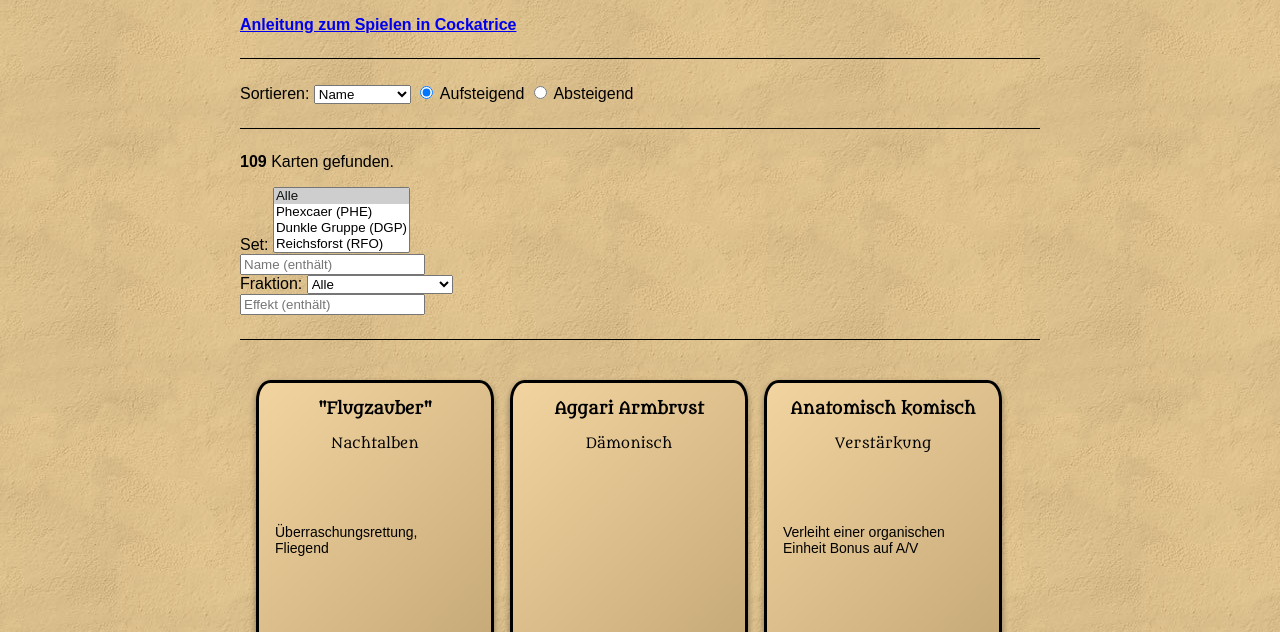
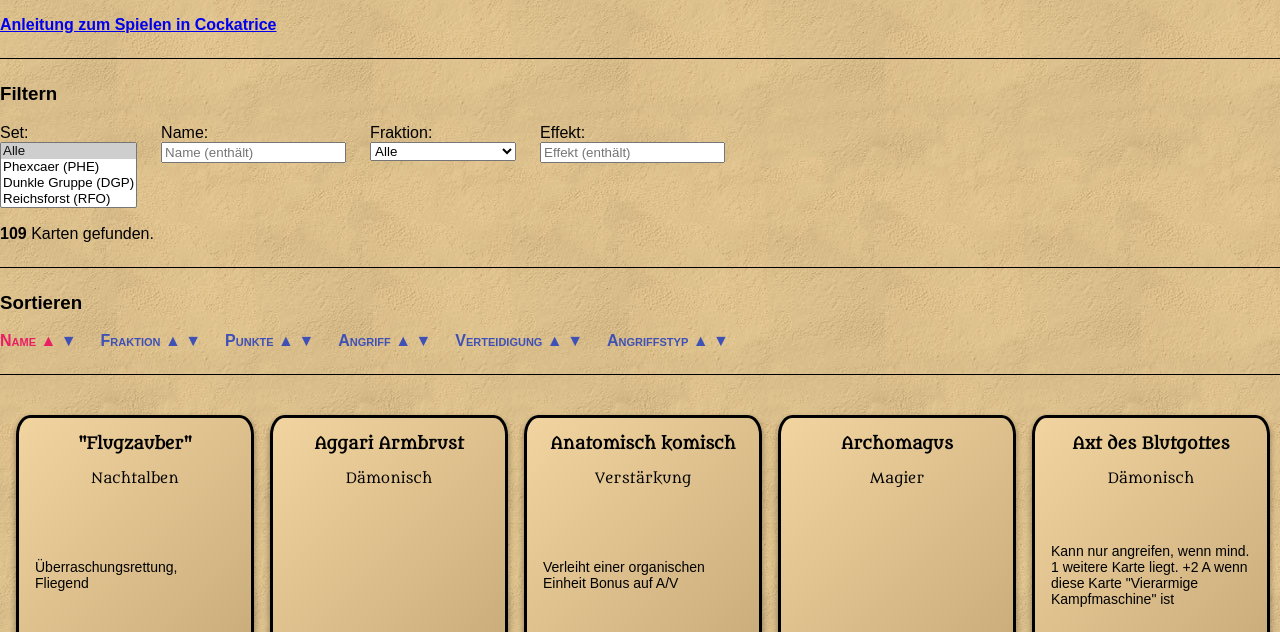
Before and after one commit to r-zander/Schlacht-um-Aventurien-Orakel, a plain HTML site: page index.html in a window 1280 px wide. Shown: the part 145-777 px from the top of the page. Drawn offline with Linux system fonts and the light colour scheme.

Commit message:
Improved layout.

```diff
--- a/css/style.less
+++ b/css/style.less
@@ -5,11 +5,7 @@
 	font-weight: 400;
 	src: url('fonts/metamorphous-v6-latin-regular.eot'); /* IE9 Compat Modes */
 	src: local('Metamorphous'),
-	url('fonts/metamorphous-v6-latin-regular.eot?#iefix') format('embedded-opentype'), /* IE6-IE8 */
-	url('fonts/metamorphous-v6-latin-regular.woff2') format('woff2'), /* Super Modern Browsers */
-	url('fonts/metamorphous-v6-latin-regular.woff') format('woff'), /* Modern Browsers */
-	url('fonts/metamorphous-v6-latin-regular.ttf') format('truetype'), /* Safari, Android, iOS */
-	url('fonts/metamorphous-v6-latin-regular.svg#Metamorphous') format('svg'); /* Legacy iOS */
+	url('fonts/metamorphous-v6-latin-regular.eot?#iefix') format('embedded-opentype'), /* IE6-IE8 */ url('fonts/metamorphous-v6-latin-regular.woff2') format('woff2'), /* Super Modern Browsers */ url('fonts/metamorphous-v6-latin-regular.woff') format('woff'), /* Modern Browsers */ url('fonts/metamorphous-v6-latin-regular.ttf') format('truetype'), /* Safari, Android, iOS */ url('fonts/metamorphous-v6-latin-regular.svg#Metamorphous') format('svg'); /* Legacy iOS */
 }
 
 @dpi: 96;
@@ -21,9 +17,21 @@ html {
 }
 
 body {
-	max-width: 800px;
-	margin: 0 auto;
+	max-width: 1289px;
+	margin: 0 8px;
 	font-family: sans-serif;
+}
+
+@media (min-width: 960px) {
+	body {
+		margin: 0 16px;
+	}
+}
+
+@media (min-width: 1280px) {
+	body {
+		margin: 0 auto;
+	}
 }
 
 * {
@@ -97,6 +105,51 @@ section.separated {
 			background-color: #880E4F; // Pink 900
 		}
 	}
+}
+
+section.controls {
+	overflow: hidden;
+
+	> h3 {
+		margin-top: 0;
+	}
+}
+
+.sortLink {
+	float: left;
+	margin-right: 1.5em;
+	font-variant: small-caps;
+	font-weight: bold;
+
+	> a {
+		&:link {
+			color: #3F51B5; // Indigo 500
+			text-decoration: none;
+		}
+
+		&:visited {
+			color: #3F51B5; // Indigo 500
+		}
+
+		&.active {
+			color: #e91e63;
+		}
+	}
+}
+
+.filterRow {
+	float: left;
+	margin-right: 1.5em;
+
+	> label {
+		display: block;
+	}
+}
+
+.filterResult {
+	clear: both;
+	float: left;
+	margin-bottom: 0;
 }
 
 section.cards {
--- a/index.html
+++ b/index.html
@@ -23,12 +23,14 @@
 <section class="download separated">
 	<div>
 		<a href="sets/schlacht-um-aventurien.xml" download>Download</a>
-		aller Sets für <a href="https://cockatrice.github.io/">Cockatrice</a>. Zuletzt aktualisiert: <span class="updated" data-file="sets/schlacht-um-aventurien.xml">loading ...</span>
+		aller Sets für <a href="https://cockatrice.github.io/">Cockatrice</a>.
+		Zuletzt aktualisiert: <span class="updated" data-file="sets/schlacht-um-aventurien.xml">loading ...</span>
 	</div>
 
 	<div id="previewDownload" style="display: none">
 		<a href="sets/schlacht-um-aventurien_preview.xml" download>Download</a>
-		der Preview-Sets für <a href="https://cockatrice.github.io/">Cockatrice</a>. Zuletzt aktualisiert: <span class="updated" data-file="sets/schlacht-um-aventurien_preview.xml">loading ...</span>
+		der Preview-Sets für <a href="https://cockatrice.github.io/">Cockatrice</a>.
+		Zuletzt aktualisiert: <span class="updated" data-file="sets/schlacht-um-aventurien_preview.xml">loading ...</span>
 	</div>
 </section>
 
@@ -61,19 +63,13 @@
 	});
 </script>
 
-<section class="controls sorting separated">
-	<label for="sortBy">Sortieren:</label>
-	<select id="sortBy"></select>
-
-	<input type="radio" id="sortAscending_true" name="sortAscending" value="true" checked="checked">
-	<label for="sortAscending_true">Aufsteigend</label>
-	<input type="radio" id="sortAscending_false" name="sortAscending" value="false">
-	<label for="sortAscending_false">Absteigend</label>
-</section>
-
 <section class="controls filters separated">
-	<p><strong id="cardCount"></strong> Karten gefunden.</p>
-
+	<h3>Filtern</h3>
+	<!--
+		Punkte, Angriff, Verteidigung: (operator)(drop-down)
+		Angriffstyp: (drop-down)
+		Effekt: (enthält)
+		Effekt-Schlüsselwort: (drop-down). Alternativ: Autovervollständigung im Effekt Textfield (in-line und mit Leerzeichen danach) -->
 	<div class="filterRow">
 		<label for="filter_set">Set:</label>
 		<select id="filter_set" multiple="multiple">
@@ -85,22 +81,35 @@
 	</div>
 
 	<div class="filterRow">
+		<label for="filter_name">Name:</label>
 		<input type="text" placeholder="Name (enthält)" id="filter_name"/>
 	</div>
 
-	<label for="filter_fraktion">Fraktion:</label>
-	<select id="filter_fraktion">
-		<option value="all" selected="selected">Alle</option>
-	</select>
-
 	<div class="filterRow">
+		<label for="filter_fraktion">Fraktion:</label>
+		<select id="filter_fraktion">
+			<option value="all" selected="selected">Alle</option>
+		</select>
+	</div>
+
+	<div class="filterRow">
+		<label for="filter_effekt">Effekt:</label>
 		<input type="text" placeholder="Effekt (enthält)" id="filter_effekt"/>
 	</div>
-	<!--
-		Punkte, Angriff, Verteidigung: (operator)(drop-down)
-		Angriffstyp: (drop-down)
-		Effekt: (enthält)
-		Effekt-Schlüsselwort: (drop-down). Alternativ: Autovervollständigung im Effekt Textfield (in-line und mit Leerzeichen danach) -->
+
+	<p class="filterResult"><strong id="cardCount"></strong> Karten gefunden.</p>
+</section>
+
+<section class="controls sorting separated">
+	<h3>Sortieren</h3>
+
+	<div class="sortLinks">
+		<div class="sortLink">
+			<a href="#" class="sortBy"></a>
+			<a href="#" class="sortAscending">▲</a>
+			<a href="#" class="sortDescending">▼</a>
+		</div>
+	</div>
 </section>
 
 <section class="cards isotope">
@@ -824,7 +833,7 @@
 		<p class="fraktion">Nachtalben</p>
 
 		<p class="effekt">
-			Überraschungsrettung,<br />Fliegend
+			Überraschungsrettung,<br/>Fliegend
 		</p>
 
 		<div class="punkte">20</div>
@@ -832,7 +841,8 @@
 		<div class="angriffstyp">Fern</div>
 		<div class="verteidigung">9</div>
 	</a>
-	<a href="http://sua.rza.io/azzitai_die_allesverzehrende_blutrote_flamme.png" class="bbcode-SchlachtUmAventurien set-DGP">
+	<a href="http://sua.rza.io/azzitai_die_allesverzehrende_blutrote_flamme.png"
+	   class="bbcode-SchlachtUmAventurien set-DGP">
 		<h3 class="name">Azzitai, die allesverzehrende blutrote Flamme</h3>
 		<p class="fraktion">Dämonisch</p>
 
@@ -850,7 +860,7 @@
 		<p class="fraktion">Dämonisch</p>
 
 		<p class="effekt">
-			Hohe Kosten 1,<br />Explosionsschaden,<br />Fliegend
+			Hohe Kosten 1,<br/>Explosionsschaden,<br/>Fliegend
 		</p>
 
 		<div class="punkte">40</div>
@@ -967,7 +977,7 @@
 		<p class="fraktion">Dämonisch, Magisch</p>
 
 		<p class="effekt">
-			Magische Resistenz,<br />Regeneration 1
+			Magische Resistenz,<br/>Regeneration 1
 		</p>
 
 		<div class="punkte">30</div>
@@ -980,7 +990,7 @@
 		<p class="fraktion">Rüstung</p>
 
 		<p class="effekt">
-			Verteidiger,<br />Feuerresistenz
+			Verteidiger,<br/>Feuerresistenz
 		</p>
 
 		<div class="punkte">10</div>
@@ -1019,7 +1029,7 @@
 		<p class="fraktion">Mensch</p>
 
 		<p class="effekt">
-			2 Angriffe pro Runde,<br />Zäher Hund
+			2 Angriffe pro Runde,<br/>Zäher Hund
 		</p>
 
 		<div class="punkte">25</div>
@@ -1110,7 +1120,7 @@
 		<p class="fraktion">Fleischgolem</p>
 
 		<p class="effekt">
-			Umkreisschaden 2,<br />Langsam
+			Umkreisschaden 2,<br/>Langsam
 		</p>
 
 		<div class="punkte">30</div>
@@ -1123,7 +1133,7 @@
 		<p class="fraktion">Hexe</p>
 
 		<p class="effekt">
-			Hexen: +1 A/V;<br />Hellsicht 3
+			Hexen: +1 A/V;<br/>Hellsicht 3
 		</p>
 
 		<div class="punkte">15</div>
@@ -1162,7 +1172,7 @@
 		<p class="fraktion">Tier, Hexe</p>
 
 		<p class="effekt">
-			Fliegend,<br />+1 A/V für Raxan
+			Fliegend,<br/>+1 A/V für Raxan
 		</p>
 
 		<div class="punkte">10</div>
@@ -1188,7 +1198,7 @@
 		<p class="fraktion">Tier, Hexe</p>
 
 		<p class="effekt">
-			Hinterhalt,<br />+1 A/V für Rahjagunde
+			Hinterhalt,<br/>+1 A/V für Rahjagunde
 		</p>
 
 		<div class="punkte">10</div>
@@ -1201,7 +1211,7 @@
 		<p class="fraktion">Spinne</p>
 
 		<p class="effekt">
-			Hinterhalt,<br />Betäubung (5)
+			Hinterhalt,<br/>Betäubung (5)
 		</p>
 
 		<div class="punkte">10</div>
@@ -1214,7 +1224,7 @@
 		<p class="fraktion">Spinne</p>
 
 		<p class="effekt">
-			Hinterhalt,<br />Betäubung (8)
+			Hinterhalt,<br/>Betäubung (8)
 		</p>
 
 		<div class="punkte">20</div>
@@ -1227,7 +1237,7 @@
 		<p class="fraktion">Spinne</p>
 
 		<p class="effekt">
-			Spinnen: +1 V<br />Tick: Erzeugt 1 Spinnling
+			Spinnen: +1 V<br/>Tick: Erzeugt 1 Spinnling
 		</p>
 
 		<div class="punkte">25</div>
@@ -1279,7 +1289,7 @@
 		<p class="fraktion">Tier</p>
 
 		<p class="effekt">
-			Verteidiger,<br />Fliegend,<br />Resistenz gegen Magie,<br />Ausweichen (6) gegen Mittel und Fern
+			Verteidiger,<br/>Fliegend,<br/>Resistenz gegen Magie,<br/>Ausweichen (6) gegen Mittel und Fern
 		</p>
 
 		<div class="punkte">5</div>
@@ -1292,7 +1302,7 @@
 		<p class="fraktion">Tier, Feen</p>
 
 		<p class="effekt">
-			Regeneration 1,<br />Resistenz gegen Magie
+			Regeneration 1,<br/>Resistenz gegen Magie
 		</p>
 
 		<div class="punkte">30</div>
@@ -1357,7 +1367,7 @@
 		<p class="fraktion">Schrat</p>
 
 		<p class="effekt">
-			Hinterhalt,<br />Betäubung (6),<br />Rüstung 1
+			Hinterhalt,<br/>Betäubung (6),<br/>Rüstung 1
 		</p>
 
 		<div class="punkte">25</div>
@@ -1448,7 +1458,7 @@
 		<p class="fraktion">Feen</p>
 
 		<p class="effekt">
-			Verführung gegen Männer (10),<br />Hinterhalt
+			Verführung gegen Männer (10),<br/>Hinterhalt
 		</p>
 
 		<div class="punkte">20</div>
@@ -1487,7 +1497,7 @@
 		<p class="fraktion">Elementar</p>
 
 		<p class="effekt">
-			Betäubung (16),<br />Regeneration 2,<br />Fliegend
+			Betäubung (16),<br/>Regeneration 2,<br/>Fliegend
 		</p>
 
 		<div class="punkte">50</div>
@@ -1500,7 +1510,7 @@
 		<p class="fraktion">Baum</p>
 
 		<p class="effekt">
-			Waldbewohner: +1 A/V<br />Nicht-Waldbewohner: -1 A/V
+			Waldbewohner: +1 A/V<br/>Nicht-Waldbewohner: -1 A/V
 		</p>
 
 		<div class="punkte">30</div>
@@ -1513,7 +1523,7 @@
 		<p class="fraktion">Mauer, Elementar</p>
 
 		<p class="effekt">
-			Verteidiger,<br />2 Schaden gegen Angreifer
+			Verteidiger,<br/>2 Schaden gegen Angreifer
 		</p>
 
 		<div class="punkte">20</div>
--- a/js/initIsotope.js
+++ b/js/initIsotope.js
@@ -2,7 +2,7 @@
 
 $(document).on('setsLoaded', function () {
 	// Don't initialize Isotope if we're about to download all images.
-	if (renderImagesMode){
+	if (renderImagesMode) {
 		return;
 	}
 
@@ -115,29 +115,53 @@ $(document).on('setsLoaded', function () {
 		}
 	});
 
-	var $sortBySelect = $('#sortBy');
+	var sortLinks = $('.sortLinks');
+	var $sortLinkTemplate = $('.sortLink').remove();
+	var sortAscending = {};
+	var sortLinkElements = {};
 	for (var sortKey in sortData) {
-		$sortBySelect.append('<option value="' + sortKey + '">' + sortKey.capitalize() + '</option>');
-	}
+		sortAscending[sortKey] = false;
+		sortLinkElements[sortKey] = {};
 
-	$sortBySelect.change(function () {
-		gridContainer.isotope({
-			sortBy: [this.value, 'name']
-		});
-	});
+		var sortLink = $sortLinkTemplate.clone();
+		sortLinks.append(sortLink);
 
-	$('input[name=sortAscending]').change(function () {
-		var sortAscending = {};
+		function applySorting(sortKey, ascending) {
+			sortAscending[sortKey] = ascending;
 
-		sortAscending[$sortBySelect.val()] = (this.value == 'true');
-		if ($sortBySelect.val() !== 'name') {
-			sortAscending.name = true;
+			gridContainer.isotope({
+				sortBy: [sortKey, 'name'],
+				sortAscending: sortAscending
+			});
+
+			$('.sortLink > .active').removeClass('active');
+			sortLinkElements[sortKey].sortBy.addClass('active');
+			if (ascending) {
+				sortLinkElements[sortKey].sortAscending.addClass('active');
+			} else {
+				sortLinkElements[sortKey].sortDescending.addClass('active');
+			}
 		}
 
-		gridContainer.isotope({
-			sortAscending: sortAscending
-		});
-	});
+		sortLinkElements[sortKey].sortBy = sortLink.children('.sortBy')
+			.text(sortKey.capitalize())
+			.click(function (sortKey) {
+				applySorting(sortKey, !sortAscending[sortKey]);
+			}.bind(this, sortKey));
+		sortLinkElements[sortKey].sortAscending = sortLink.children('.sortAscending')
+			.click(function (sortKey) {
+				applySorting(sortKey, true);
+			}.bind(this, sortKey));
+		sortLinkElements[sortKey].sortDescending = sortLink.children('.sortDescending')
+			.click(function (sortKey) {
+				applySorting(sortKey, false);
+			}.bind(this, sortKey));
+
+		if (sortKey === 'name') {
+			sortAscending[sortKey] = true;
+			sortLink.children('.sortBy, .sortAscending').addClass('active');
+		}
+	}
 
 	var $cardCount = $('#cardCount');
 	$cardCount.text(gridContainer.isotope('getFilteredItemElements').length);
```
Also changed, not shown: css/style.min.css.
